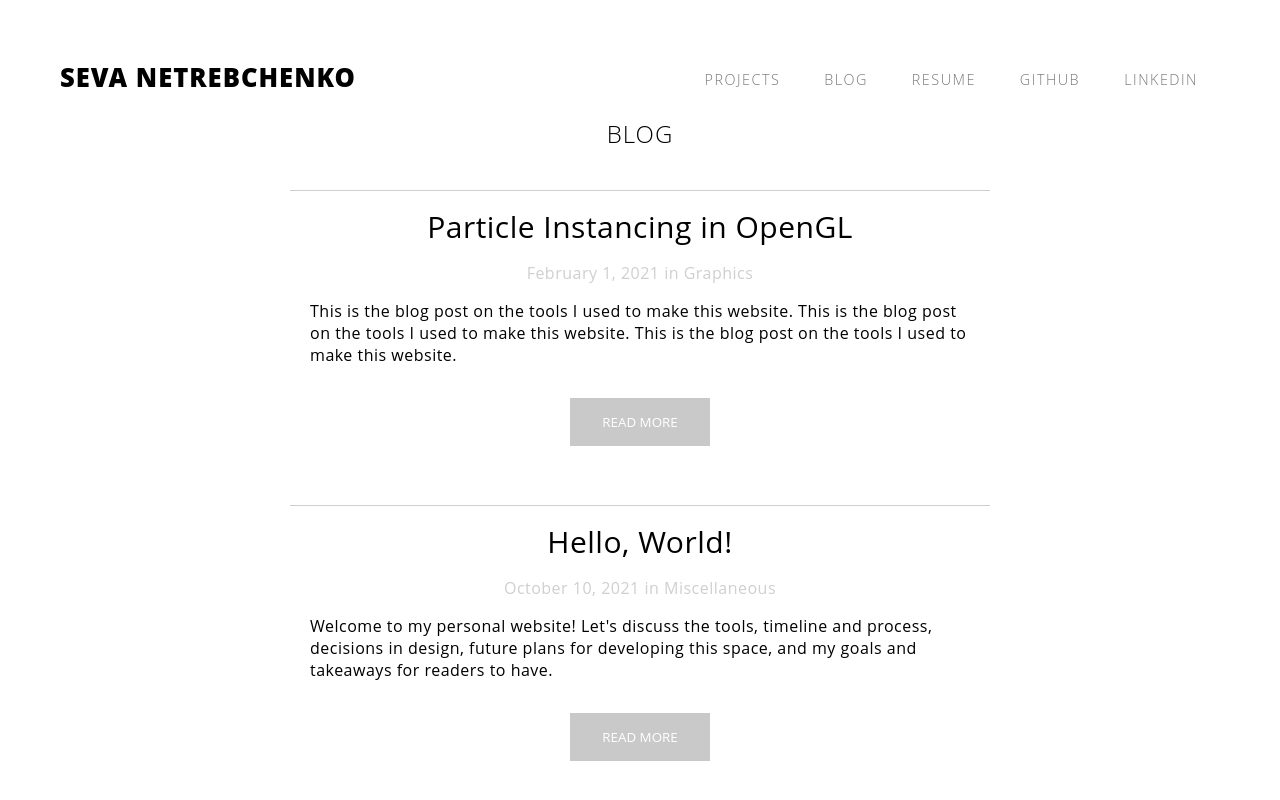
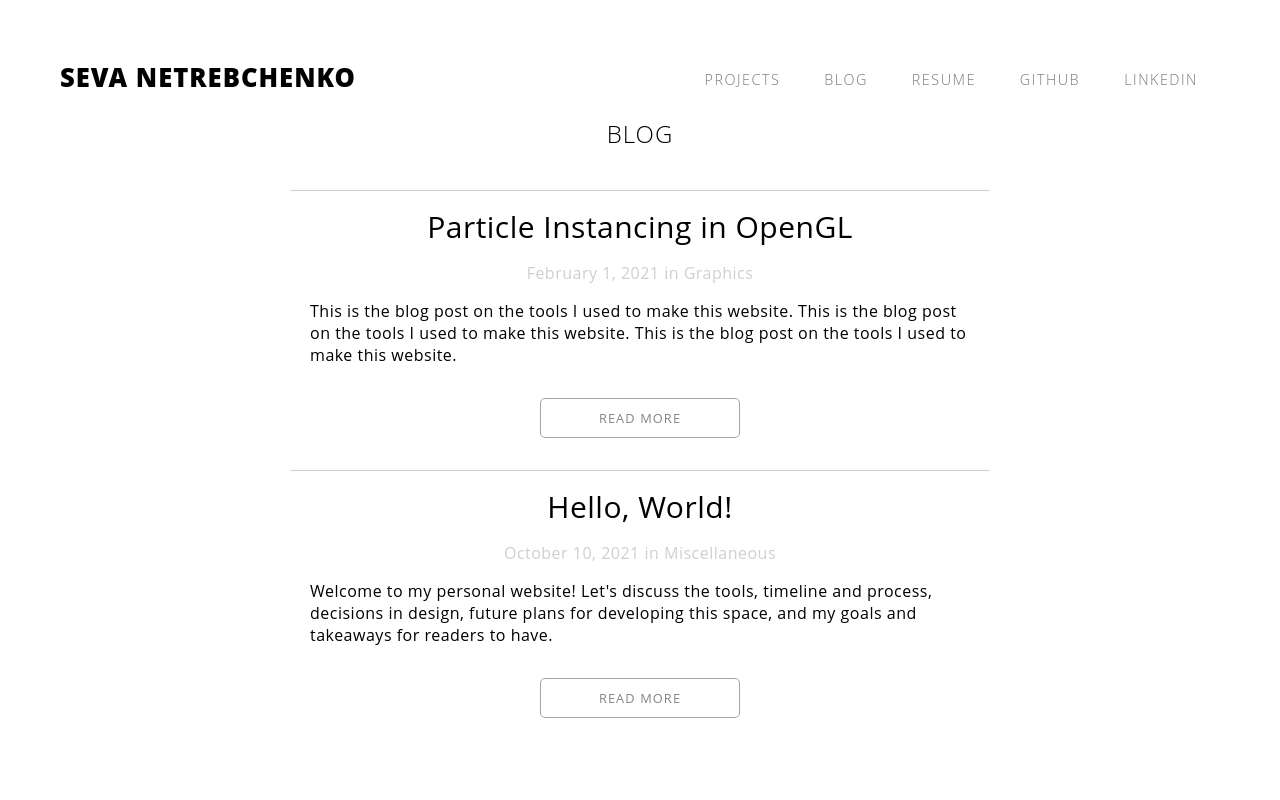
Before and after one commit to sevanetrebchenko/sevanetrebchenko.github.io, a React (Create React App) app: page /blog in a window 1280 px wide. Shown: the top 800 px of the page. Built offline with nearby package versions, Linux system fonts and the light colour scheme; the HTML template or start-up script is replaced by a standard one.

Commit message:
Updated transition styles and added button overhaul.

```diff
--- a/src/components/blog/blog-entry.css
+++ b/src/components/blog/blog-entry.css
@@ -5,6 +5,8 @@
 
     align-items: center;
     justify-content: center;
+
+    margin-bottom: 40px;
 }
 
 .blog-post-entry {
@@ -31,6 +33,7 @@
 
     margin-block-start: 0.5em;
     margin-block-end: 0.5em;
+    transition: 0.2s;
 }
 .blog-post-entry-title:hover {
     cursor: pointer;
@@ -53,16 +56,24 @@
 }
 
 .blog-post-entry-button {
-    background-color: #c9c9c9;
-    border: none;
-    color: white;
-    padding: 15px 32px;
+    color:#858585;
+    background: #FFFFFF;
+
+    border-radius: 5px;
+
+    height: 40px;
+    width: 200px;
     text-transform: uppercase;
-
-    margin-block-start: 0em;
-    margin-block-end: 2em;
+    font-size: 0.8rem;
+    font-weight: 500;
+    letter-spacing: 1.1px;
+    border: solid 1px #A5A5A5;
+    transition: 0.2s;
+    padding: 4px 12px 4px 12px;
 }
 .blog-post-entry-button:hover {
-    background-color: goldenrod;
+    color:#353535;
+    border: solid 1px #353535;
+    transition: 0.2s;
     cursor: pointer;
 }
--- a/src/components/header.css
+++ b/src/components/header.css
@@ -8,7 +8,7 @@
   justify-content: left;
   font-weight: 800;
   letter-spacing: 1.0px;
-  font-size: 1.5rem;
+  font-size: 1.4rem;
 
   margin-block-start: 0em;
   margin-block-end: 0.5em;
@@ -27,6 +27,8 @@
   margin: 20px 10px 20px 10px;
   margin-block-start: 0.3em;
   margin-block-end: 0.3em;
+
+  transition: 0.2s;
 }
 .navbar-element:hover {
   color: goldenrod;
@@ -61,6 +63,7 @@
   margin-block-end: 0.75em;
 }
 .icon {
+  font-family: "Font Awesome 5 Free" !important;
   color: #cfcfcf;
 }
 .icon.collapsed {
--- a/src/components/paginator.css
+++ b/src/components/paginator.css
@@ -11,8 +11,8 @@
   border: none;
   color: #838383;
 
-  font-size: 1.0rem;
-  font-weight: 200;
+  font-size: 15px;
+  font-weight: 300;
 
   cursor: pointer;
 }
--- a/src/components/portfolio/project-entry.css
+++ b/src/components/portfolio/project-entry.css
@@ -39,8 +39,6 @@
 .project-entry-image {
   border-radius: 10px;
   vertical-align: middle;
-
-  transform: scale(1.0);
   transition: 0.4s;
 }
 
@@ -87,11 +85,9 @@
   }
   .project-entry:hover .project-entry-text {
     background: rgba(0, 0, 0, 0.7);
-    transition: 0.4s;
   }
   .project-entry:hover .project-entry-image {
     transform: scale(1.05);
-    transition: 0.4s;
   }
     /* Keep scaling consistent after. */
   .project-entry-text h3 {
--- a/src/components/resume/resume.css
+++ b/src/components/resume/resume.css
@@ -8,9 +8,43 @@
 
   align-items: center;
   margin: 0% auto;
+
+  margin-bottom: 60px;
 }
 
 .resume img {
   width: 100%;
   margin-top: -20px;
 }
+
+.download {
+  color:#858585;
+  background: #FFFFFF;
+  height: 40px;
+  width: 200px;
+
+  border-radius: 5px;
+
+  text-transform: uppercase;
+  font-size: 0.8rem;
+  font-weight: 500;
+  letter-spacing: 1.1px;
+  border: solid 1px #A5A5A5;
+  transition: 0.2s;
+  padding: 4px 12px 4px 12px;
+}
+.download:hover {
+  color:#353535;
+  border: solid 1px #353535;
+  transition: 0.2s;
+  cursor: pointer;
+}
+
+@media only screen and (min-width: 1080px) {
+  .download {
+    height: 50px;
+    width: 300px;
+    font-size: 1.0rem;
+    font-weight: 400;
+  }
+}
--- a/src/components/resume/resume.jsx
+++ b/src/components/resume/resume.jsx
@@ -6,6 +6,9 @@ export default function Resume(props = {}) {
   return (
       <div className="resume">
         <img src="/images/SevaNetrebchenko_Resume2020.svg" alt="2020 Resume" />
+        <button className="download">
+          Download
+        </button>
       </div>
   );
 }
```
